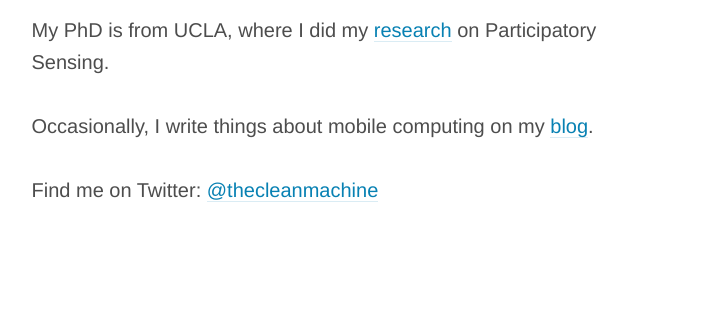
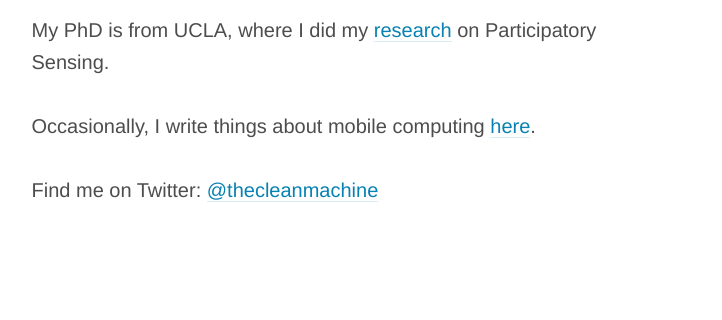
Before and after one commit to thecleanmachine/thecleanmachine.github.io, a plain HTML site: page index.html in a window 1280 px wide. Shown: the part 274-594 px from the top of the page, 64-786 px from the left. Drawn offline with Linux system fonts and the light colour scheme; grey boxes are pictures that could not be loaded.

Commit message:
Changed blog location.

```diff
--- a/css/screen.css
+++ b/css/screen.css
@@ -27,7 +27,7 @@
 body { -webkit-font-smoothing: antialiased; background-color: white; color: #4d4d4d; font-family: "freight-sans-pro", "Helvetica Neue", Helvetica, Arial, sans-serif; font-size: 14px; font-weight: 400; }
 
 @media (min-width: 1000px) { article { margin-right: 38.2%; } }
-@media (max-width: 1000px) { article { position: absolute; top: 38.2%; width: 100%; } }
+@media (max-width: 1000px) { article { position: absolute; top: 15.0%; width: 100%; } }
 @media (max-width: 1000px) { article li { font-size: 16px; line-height: 24px; margin: 0 auto 16px auto; max-width: 600px; padding-left: 24px; padding-right: 24px; font-family: "HelveticaNeue-Light", "Helvetica Neue Light", "Helvetica Neue", Helvetica, Arial, "Lucida Grande", sans-serif; } }
 @media (min-width: 1000px) { article li { font-size: 16px; line-height: 24px; margin: 0 auto 16px auto; max-width: 600px; padding-left: 64px; padding-right: 64px; font-family: "HelveticaNeue-Light", "Helvetica Neue Light", "Helvetica Neue", Helvetica, Arial, "Lucida Grande", sans-serif; } }
 @media (max-width: 1000px) { article p { font-size: 16px; line-height: 24px; margin: 0 auto 24px auto; max-width: 600px; padding-left: 24px; padding-right: 24px; font-family: "HelveticaNeue-Light", "Helvetica Neue Light", "Helvetica Neue", Helvetica, Arial, "Lucida Grande", sans-serif; } }
@@ -39,7 +39,7 @@
 @media (min-width: 1000px) { article .header { font-size: 20px; line-height: 24px; margin-top: 24px; margin-bottom: 16px; } }
 
 @media (min-width: 1000px) { figure { height: 100%; max-width: 600px; width: 38.2%; position: fixed; right: 0; top: 0; } }
-@media (max-width: 1000px) { figure { height: 38.2%; max-height: 600px; width: 100%; position: absolute; right: 0; top: 0; } }
+@media (max-width: 1000px) { figure { height: 15.0%; max-height: 600px; width: 100%; position: absolute; right: 0; top: 0; } }
 
 figcaption { -webkit-background-size: cover; -moz-background-size: cover; -o-background-size: cover; background-size: cover; color: rgba(255, 255, 255, 0.6); height: 100%; line-height: 20px; position: relative; width: 100%; background-image: url('http://distilleryimage5.ak.instagram.com/a0198d987c9611e39b501226303f8d71_8.jpg'); background-position: center center; background-repeat: no-repeat; font-size: 10px; font-weight: 300; }
 @media (min-width: 1000px) { figcaption { -webkit-box-shadow: rgba(0, 0, 0, 0.2) 1px 0 0 0 inset; -moz-box-shadow: rgba(0, 0, 0, 0.2) 1px 0 0 0 inset; box-shadow: rgba(0, 0, 0, 0.2) 1px 0 0 0 inset; } }
--- a/index.html
+++ b/index.html
@@ -11,7 +11,7 @@
     <p>Hello.  My name is <strong>Sasank Reddy</strong></p>
     <p>I'm the co-founder of <a href="http://www.kullect.com">Kullect</a>, a startup that is focused on creating apps that connect people.</p>
     <p>My PhD is from UCLA, where I did my <a href="./research.html">research</a> on Participatory Sensing.
-    <p>Occasionally, I write things about mobile computing on my <a href="http://blog.sasank.com">blog</a>.
+    <p>Occasionally, I write things about mobile computing <a href="http://medium.com/@thecleanmachine">here</a>.
     <p>Find me on Twitter: <a href="http://www.twitter.com/thecleanmachine">@thecleanmachine</a></p>
   </article>
  <figure>
```
